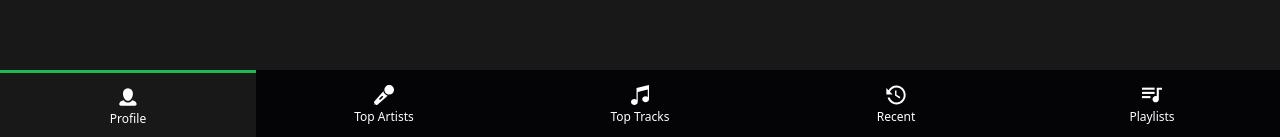
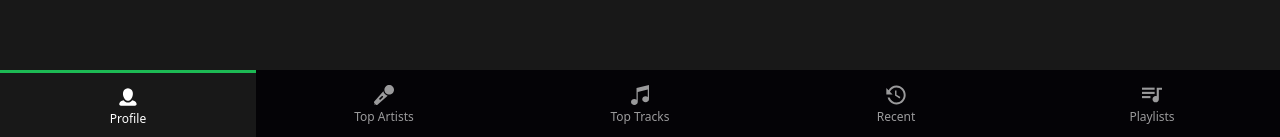
Before and after one commit to wissemgrari/spotify-profile, an Angular app: page / in a window 1280 px wide. Shown: the part 660-797 px from the top of the page. Built offline with nearby package versions, Linux system fonts and the light colour scheme.

Commit message:
Update navbar component and styles

```diff
--- a/src/app/components/navigation/navbar/navbar.component.html
+++ b/src/app/components/navigation/navbar/navbar.component.html
@@ -1,30 +1,30 @@
 <div class="bg-dark w-full h-[70px] overflow-hidden">
   <ul class="flex items-center text-white h-full text-xs">
-    <li class="h-full flex-1">
-      <a class="h-full flex flex-col items-center justify-center gap-y-1 active" routerLink="profile">
+    <li class="h-full flex-1 opacity-60 active">
+      <a class="h-full flex flex-col items-center justify-center gap-y-1" routerLink="profile">
         <img src="/assets/icons/profile.svg" class="w-5" />
         <span class="inline-block">Profile</span>
       </a>
     </li>
-    <li class="h-full flex-1">
+    <li class="h-full flex-1 opacity-60">
       <a class="h-full flex flex-col items-center justify-center gap-y-1" routerLink="artists">
         <img src="/assets/icons/microphone.svg" class="w-5" />
         <span class="inline-block">Top Artists</span>
       </a>
     </li>
-    <li class="h-full flex-1">
+    <li class="h-full flex-1 opacity-60">
       <a class="h-full flex flex-col items-center justify-center gap-y-1" routerLink="tracks">
         <img src="/assets/icons/music.svg" class="w-5" />
         <span class="inline-block">Top Tracks</span>
       </a>
     </li>
-    <li class="h-full flex-1">
+    <li class="h-full flex-1 opacity-60">
       <a class="h-full flex flex-col items-center justify-center gap-y-1" routerLink="recent">
         <img src="/assets/icons/time.svg" class="w-5" />
         <span class="inline-block">Recent</span>
       </a>
     </li>
-    <li class="h-full flex-1">
+    <li class="h-full flex-1 opacity-60">
       <a class="h-full flex flex-col items-center justify-center gap-y-1" routerLink="playlist">
         <img src="/assets/icons/playlist.svg" class="w-5" />
         <span class="inline-block">Playlists</span>
--- a/src/styles.css
+++ b/src/styles.css
@@ -5,5 +5,5 @@
 
 
 .active {
-@apply bg-lightDark text-white border-t-[3px] border-primary;
+@apply bg-lightDark text-white border-t-[3px] border-primary !opacity-100;
 }
```
